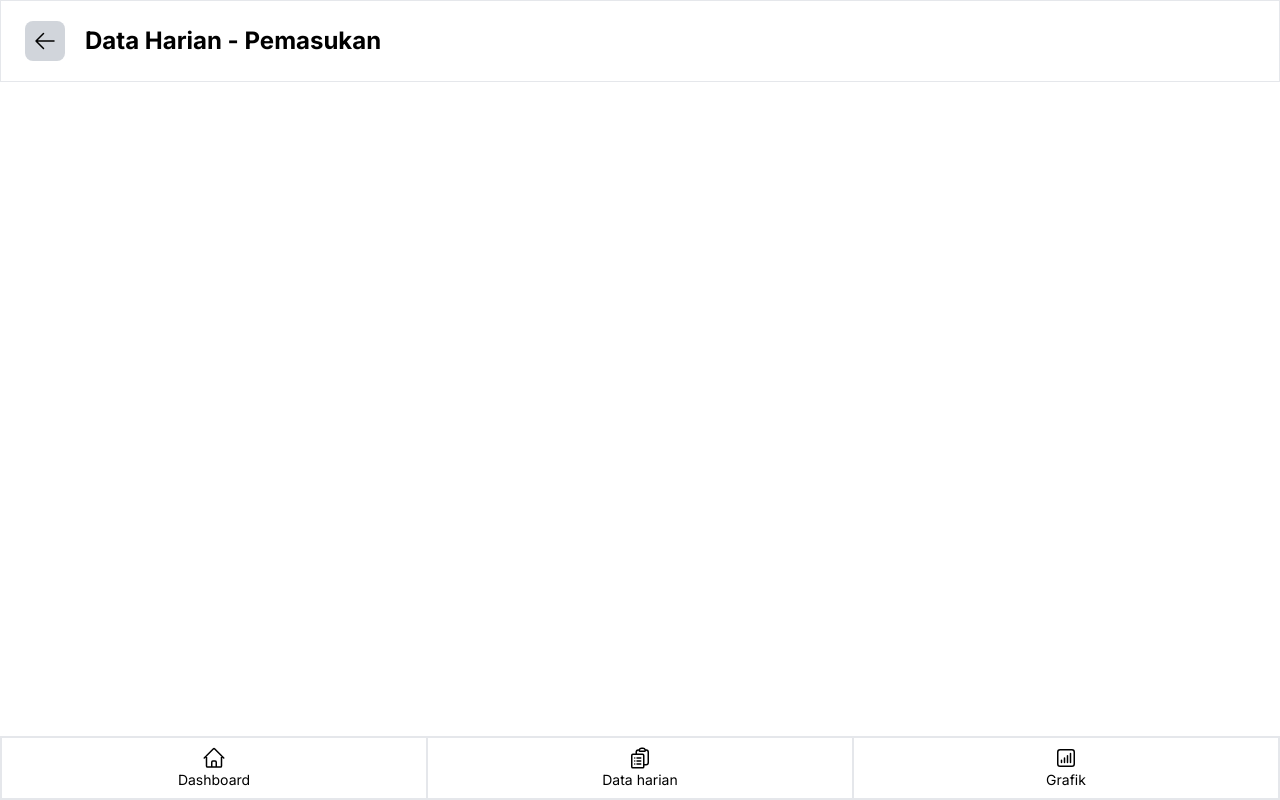
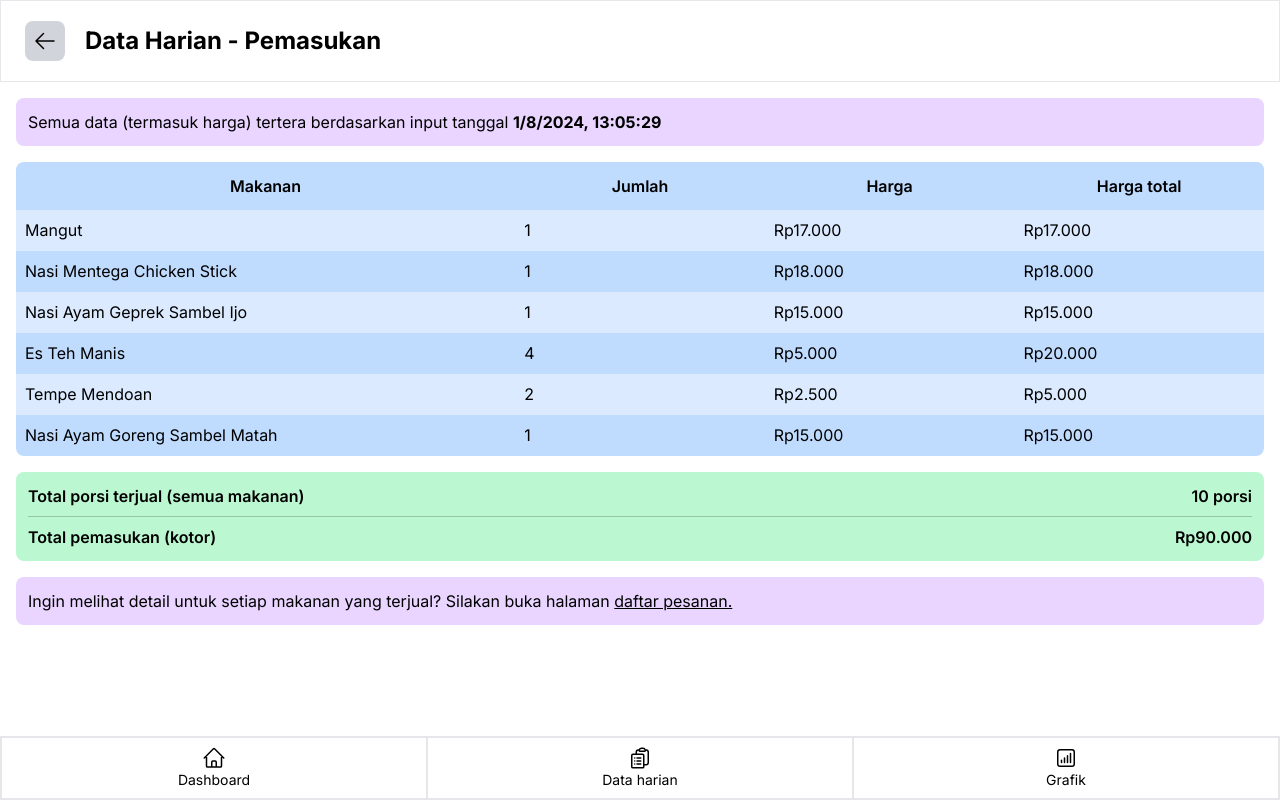
Before and after one commit to karelbondan/mreneo, a Next.js app: page /data_harian/pemasukan in a window 1280 px wide. Built offline with nearby package versions, Linux system fonts and the light colour scheme.

Commit message:
feat: developed the pemasukan page

```diff
--- a/app/data_harian/daftar_pesanan/dummy_data/daftar_pesanan_customer.js
+++ b/app/data_harian/daftar_pesanan/dummy_data/daftar_pesanan_customer.js
@@ -1,7 +1,7 @@
 export default [
     {
         _id: "273GH291NNNFR03WKFN921",
-        date: "2024-8-1T18:18:30.000Z",
+        date: "2024-08-01T13:05:29.274Z",
         pesanan: [
             {
                 id_makanan: "H9SJA08AJSKNAVZ7XC52N32",
@@ -37,7 +37,7 @@ export default [
     },
     {
         _id: "GH8Y3RHFEJDG824HTJKL",
-        date: "2024-8-1T18:18:30.000Z",
+        date: "2024-08-01T13:05:29.274Z",
         pesanan: [
             {
                 id_makanan: "H9SJA08AJSKNAVZ7XC52N32",
--- a/app/data_harian/pemasukan/page.tsx
+++ b/app/data_harian/pemasukan/page.tsx
@@ -1,10 +1,78 @@
+import { DaftarPesanan, PemasukanData } from '@/types/common';
 import React from 'react'
+import daftar_pesanan_customer from '../daftar_pesanan/dummy_data/daftar_pesanan_customer';
+import Link from 'next/link';
+import { formatHarga } from '@/utils/commonfunc';
 
 export default function PemasukanPage() {
+  const pemasukan: DaftarPesanan[] = daftar_pesanan_customer;
+  const data: PemasukanData = {};
+  const dataTotal = {
+    total_harga: 0,
+    total_porsi_terjual: 0
+  }
+  pemasukan.map(pesanan => {
+    pesanan.pesanan.map(makanan => {
+      data[makanan.identifier] = {
+        nama_makanan: makanan.nama_makanan,
+        harga: makanan.harga,
+        jumlah: (data[makanan.identifier]?.jumlah ?? 0) + makanan.jumlah
+      };
+      dataTotal.total_porsi_terjual += makanan.jumlah;
+      dataTotal.total_harga += makanan.harga * makanan.jumlah;
+    })
+  })
+
+  const headerStyle = 'border-black/20 border-l-0 py-3 font-semibold flex items-center justify-center text-center bg-blue-200';
 
   return (
     <div>
-
+      <p className='m-4 p-3 bg-purple-200 rounded-lg'>
+        Semua data (termasuk harga) tertera berdasarkan input tanggal <strong>{
+          new Date(pemasukan[0].date).toLocaleString("id-ID").replaceAll(".", ":")
+        }</strong>
+      </p>
+      <div className='mx-4 border-black/20 overflow-auto'>
+        <div className='grid grid-cols-[40%_20%_30%_30%] phone:grid-cols-[40%_20%_20%_20%] sticky top-0 bg-blue-200 rounded-t-lg'>
+          <p className='border-black/20 p-1 font-semibold flex items-center justify-center text-center'>Makanan</p>
+          <p className={headerStyle}>Jumlah</p>
+          <p className={headerStyle}>Harga</p>
+          <p className={`${headerStyle} rounded-tr-lg`}>Harga total</p>
+        </div>
+        {Object.keys(data).map((id, index) => {
+          const current = data[id];
+          const length = Object.keys(data).length - 1;
+          const style = `border-l border-b border-black/0 p-2 h-full ${index % 2 === 0 ? "bg-blue-100" : "bg-blue-200"}`;
+          return <div className={`grid grid-cols-[40%_20%_30%_30%] phone:grid-cols-[40%_20%_20%_20%] items-center`}>
+            <p className={`${style} ${index === length ? "rounded-bl-lg" : ""}`}>{current.nama_makanan}</p>
+            <p className={style}>{current.jumlah}</p>
+            <p className={style}>Rp{formatHarga(current.harga)}</p>
+            <p className={`${style} ${index === length ? "rounded-br-lg" : ""}`}>Rp{formatHarga(current.harga * current.jumlah)}</p>
+          </div>
+        })}
+      </div>
+      <div className='bg-green-200 rounded-lg m-4 p-3 space-y-2'>
+        <div className='font-semibold flex justify-between items-center gap-10'>
+          <p>Total porsi terjual (semua makanan)</p>
+          <p className='min-w-fit'>{dataTotal.total_porsi_terjual} porsi</p>
+        </div>
+        <hr className='border-black/20' />
+        <div className='font-semibold flex justify-between'>
+          <p>Total pemasukan (kotor)</p>
+          <p>Rp{formatHarga(dataTotal.total_harga)}</p>
+        </div>
+      </div>
+      <div className='flex p-3 mx-4 bg-purple-200 rounded-lg mb-5'>
+        <p>Ingin melihat detail untuk setiap makanan yang terjual? Silakan buka halaman{" "}
+          <Link href={{
+            pathname: "/data_harian/daftar_pesanan/",
+            query: {
+              redirect: "/data_harian/daftar_pesanan/pemasukan"
+            }
+          }}><button className='underline'>daftar pesanan.</button>
+          </Link>
+        </p>
+      </div>
     </div>
   )
 }
--- a/tailwind.config.ts
+++ b/tailwind.config.ts
@@ -13,6 +13,9 @@ const config: Config = {
         "gradient-conic":
           "conic-gradient(from 180deg at 50% 50%, var(--tw-gradient-stops))",
       },
+      screens: {
+        'phone': '560px'
+      }
     },
   },
   plugins: [],
```
Also changed, not shown: types/common.ts (+10 -0 lines).
